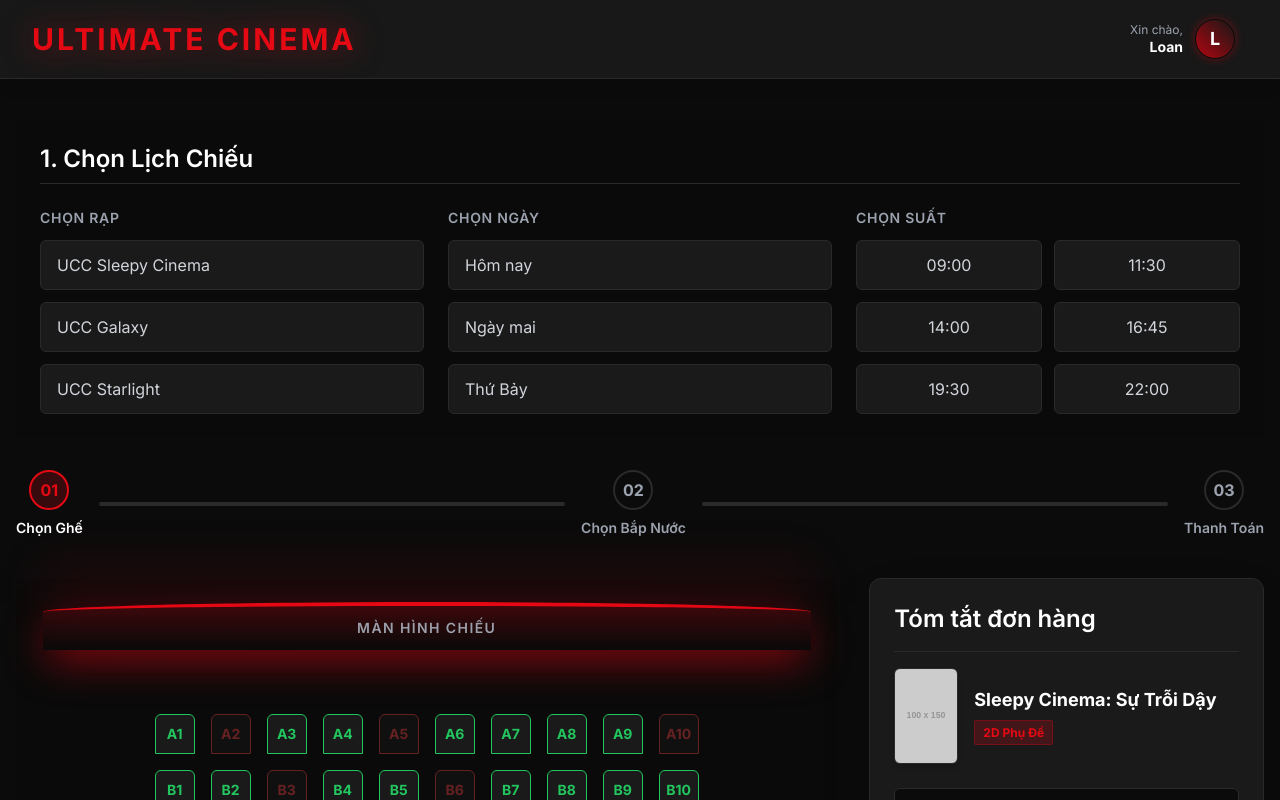
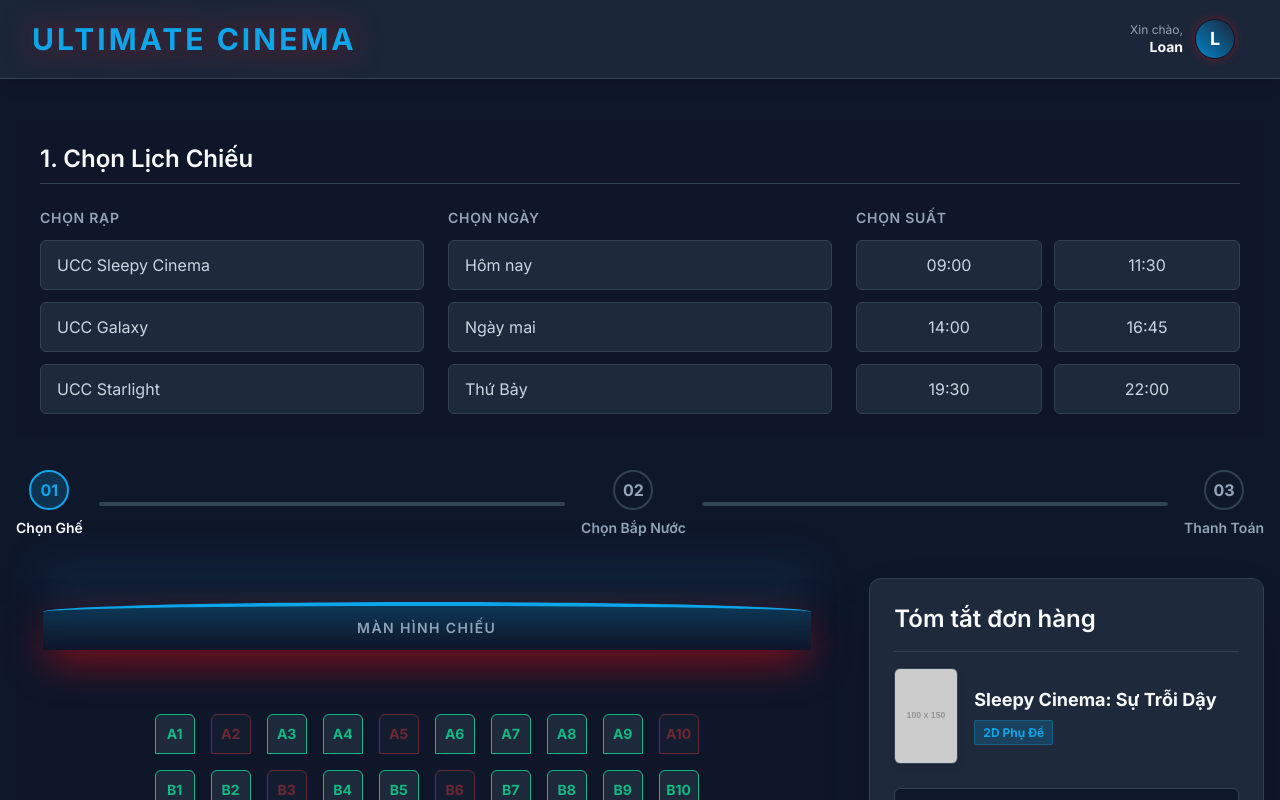
Before and after one commit to caykeongot-git/UCC_SLEEPY, a React (Vite) app: page / in a window 1280 px wide. Shown: the top 800 px of the page. Built offline with nearby package versions, Linux system fonts and the light colour scheme.

Commit message:
change color

```diff
--- a/tailwind.config.js
+++ b/tailwind.config.js
@@ -8,22 +8,22 @@ export default {
     extend: {
       colors: {
         dark: {
-          900: '#0B0B0B', // Nền tổng của cả trang web (Đen nhám)
-          800: '#1A1A1A', // Nền của mấy cái Card, Header, Footer
-          700: '#2A2A2A', // Xài khi hover vô mấy cái card hoặc thẻ
+          900: '#0F172A', // Nền tổng (Xanh đen sẫm mát mẻ - Slate 900)
+          800: '#1E293B', // Nền Card, Header, Footer (Slate 800)
+          700: '#334155', // Hover (Slate 700)
         },
         primary: {
-          500: '#E50914', // Đỏ rạp phim (Nút bấm chính)
-          600: '#B10610', // Hover chuột vô nút chính
+          500: '#0EA5E9', // Xanh da trời (Nút bấm chính - Sky 500)
+          600: '#0284C7', // Hover nút chính (Sky 600)
         },
         light: {
-          100: '#FFFFFF', // Chữ tiêu đề (Trắng bóc)
-          300: '#D1D5DB', // Chữ nội dung bình thường (Xám nhạt)
-          500: '#9CA3AF', // Chữ ghi chú, placeholder
+          100: '#F8FAFC', // Tiêu đề (Trắng ánh xanh nhạt)
+          300: '#CBD5E1', // Chữ nội dung (Xám xanh - Slate 300)
+          500: '#94A3B8', // Ghi chú, placeholder (Slate 400)
         },
-        success: '#22C55E', // Xanh lá (Mua vé thành công, ghế trống)
-        error: '#EF4444',   // Đỏ (Lỗi, ghế đã có người đặt)
-        warning: '#F59E0B', // Vàng (Ghế VIP, cảnh báo)
+        success: '#10B981', // Xanh lá cây ngọc (Emerald 500)
+        error: '#EF4444',   // Đỏ (Vẫn giữ đỏ cho lỗi)
+        warning: '#F59E0B', // Vàng (Cảnh báo)
       },
       fontFamily: {
         sans: ['Inter', 'ui-sans-serif', 'system-ui', 'sans-serif'],
```
